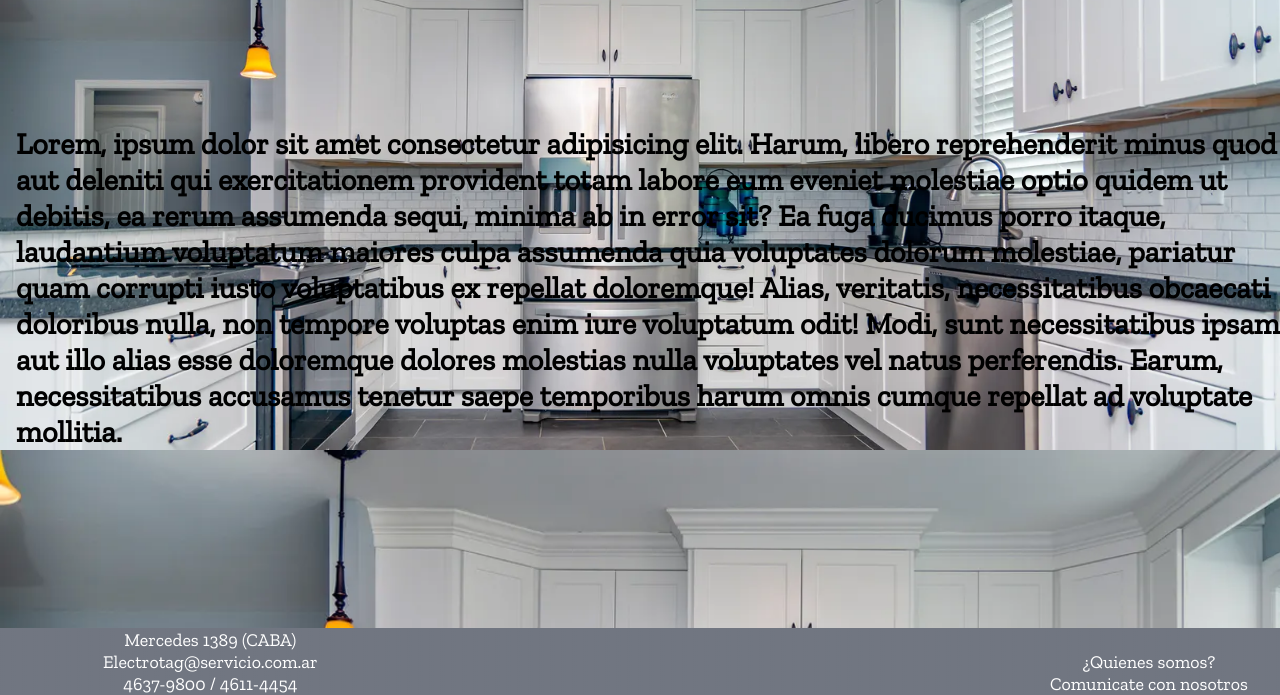
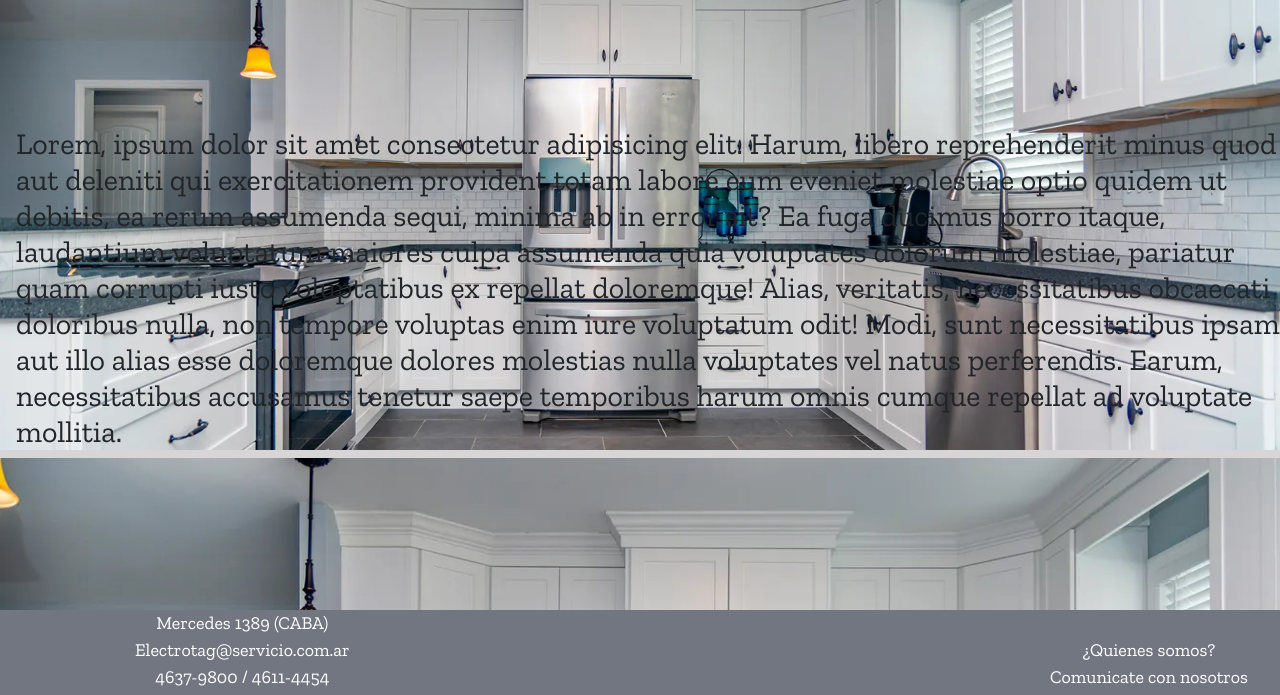
Before and after one commit to moreira94/Electrotag, a plain HTML site: page index.html in a window 1280 px wide. Shown: the part 82-777 px from the top of the page. Drawn offline with nearby package versions, Linux system fonts and the light colour scheme.

Commit message:
modifique cosas

```diff
--- a/Css/style.css
+++ b/Css/style.css
@@ -16,7 +16,7 @@ nav {
     z-index: 100;
 }
 
-.nav-link {
+.nav-enlaces {
     display: flex;
     justify-content: flex-end;
     height: 80px;
@@ -44,7 +44,6 @@ footer {
     background-image: url(../images/colornav.png);
     display: flex;
     justify-content: space-between;
-    height: 90px;
     align-items: center;
     position: fixed;
     bottom: 0;
@@ -55,7 +54,11 @@ footer p {
     font-family: "zilla slab";
     font-size: 18px;
     color: white;
-    margin-left: 2rem;
+    margin-left: 4rem;
+    padding-bottom: 0;
+    margin-top: 0;
+    margin-bottom: 0;
+    padding-top: 0;
 }
 
 footer a {
@@ -69,6 +72,7 @@ footer a {
 footer section div {
     display: flex;
     justify-content: center;
+    align-items: center;
 }
 
 /* Estilo de página de contacto */
--- a/index.html
+++ b/index.html
@@ -9,6 +9,9 @@
     <!--Link al CSS-->
     <link rel="stylesheet" href="css/style.css">
     <link rel="shortcut icon" href="images/minilogo.png" type="image/x-icon">
+    <!--Link a Bootstrap-->
+    <link href="https://cdn.jsdelivr.net/npm/bootstrap@5.3.1/dist/css/bootstrap.min.css" rel="stylesheet" integrity="sha384-4bw+/aepP/YC94hEpVNVgiZdgIC5+VKNBQNGCHeKRQN+PtmoHDEXuppvnDJzQIu9" crossorigin="anonymous">
+
 
 
 
@@ -20,7 +23,7 @@
     <header>
         <nav>
             <a href="index.html"><img width="120px" height="80px" src="images/logo.png" alt=""></a>
-            <ul class="nav-link">
+            <ul class="nav-enlaces">
 
                 <li><a href="pages/nuestrosservicios.html">Nuestros Servicios</a></li>
                 <li><a href="pages/quienessomos.html">¿Quienes somos?</a></li>
@@ -138,7 +141,7 @@
     </main>
 
 
-    <footer>
+    <footer class="m-0">
         <section>
             <div>
                 <p>Mercedes 1389 (CABA)</p>
@@ -164,6 +167,7 @@
         </section>
     </footer>
 
+    <script src="https://cdn.jsdelivr.net/npm/bootstrap@5.3.1/dist/js/bootstrap.bundle.min.js" integrity="sha384-HwwvtgBNo3bZJJLYd8oVXjrBZt8cqVSpeBNS5n7C8IVInixGAoxmnlMuBnhbgrkm" crossorigin="anonymous"></script>
 
 </body>
 
```
Also changed, not shown: pages/contacto.html (+1 -1 lines), pages/nuestrosservicios.html (+1 -1 lines), pages/pruebas.html (+1 -1 lines), pages/quienessomos.html (+1 -1 lines), pages/tienda.html (+1 -1 lines), 1 other file.
